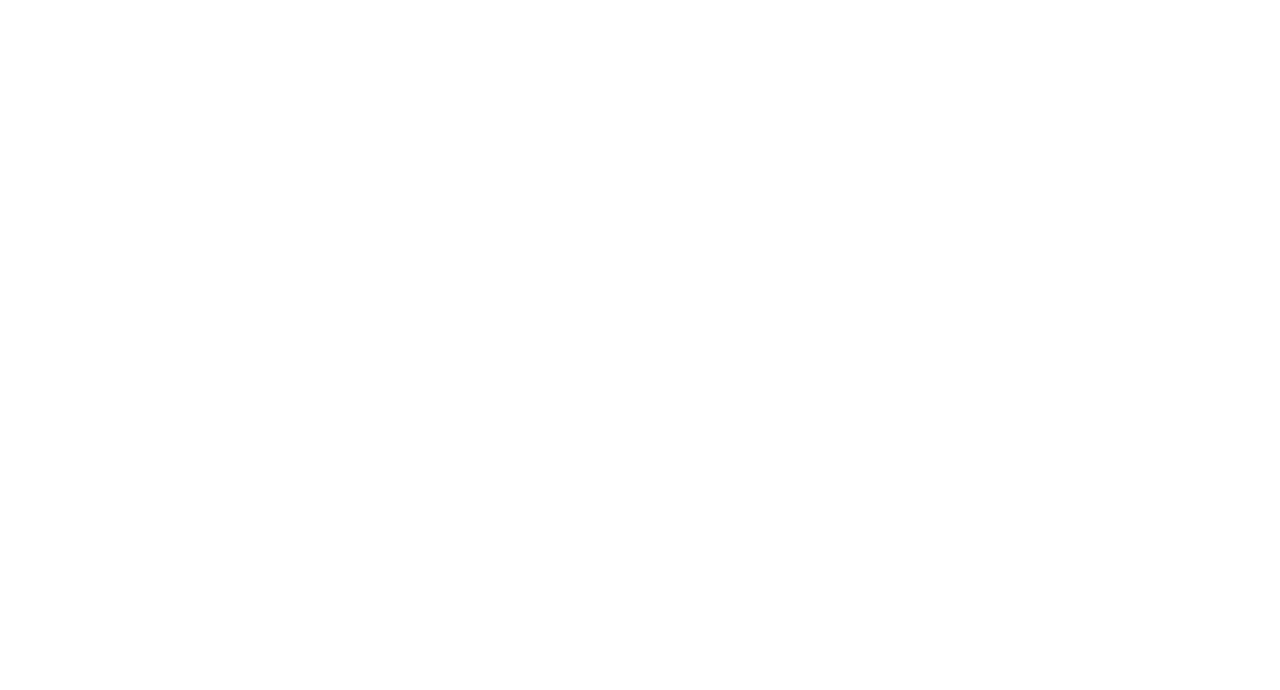
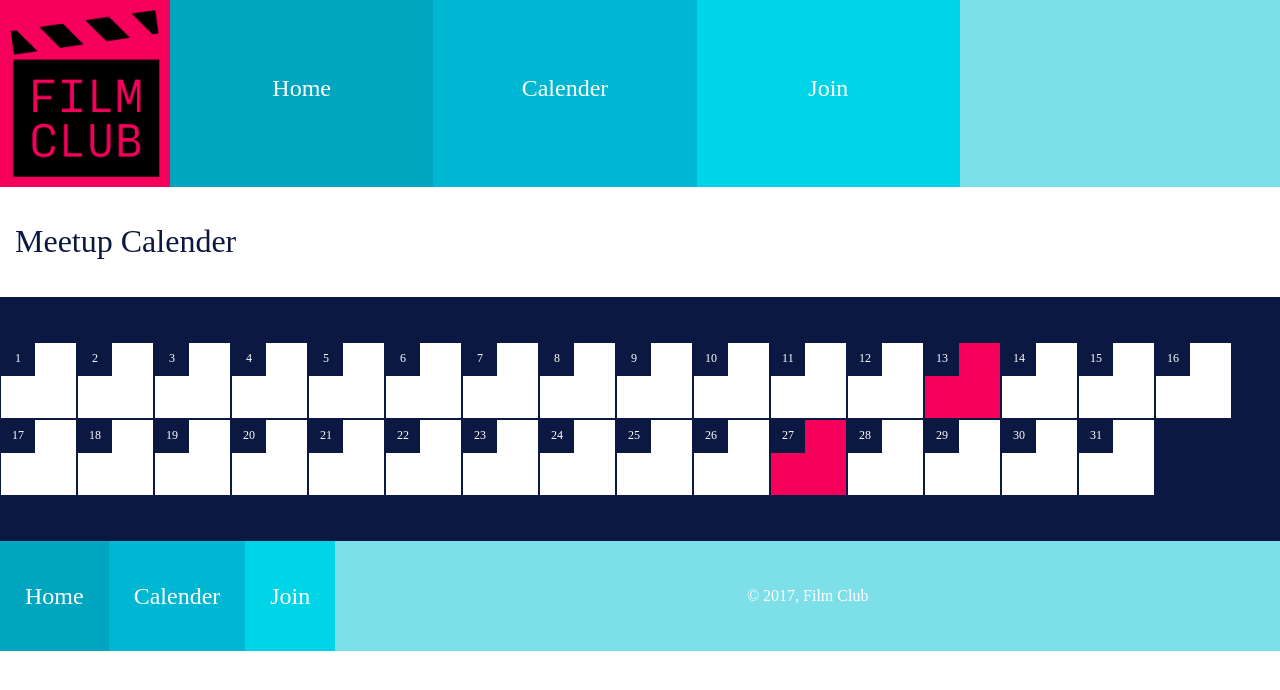
Before and after one commit to keeganthomp/movieReviewWebsite, a plain HTML site: page calender/index.html in a window 1280 px wide. Drawn offline with Linux system fonts and the light colour scheme.

```diff
--- a/calender/index.html
+++ b/calender/index.html
@@ -0,0 +1,141 @@
+<!DOCTYPE html>
+<html lang="en">
+
+<head>
+    <title></title>
+    <meta charset="UTF-8">
+    <meta name="viewport" content="width=device-width, initial-scale=1">
+    <link href="../css/main.css" rel="stylesheet">
+    <link href="../css/calenderStyle.css" rel="stylesheet">
+</head>
+
+<body>
+    <div class="header">
+        <img src="../images/filmclub.png" alt="Film Club">
+        <nav>
+            <a href="../index.html">Home</a>
+            <a href="index.html">Calender</a>
+            <a href="../join/index.html">Join</a>
+        </nav>
+        <div class="blue-bg"></div>
+
+    </div>
+
+    <h1 class="meetup-title">Meetup Calender</h1>
+
+    <div class="calender">
+        <div class="date-wrapper">
+            <div class="date">
+                <p class="dateNumber">1</p>
+            </div>
+            <div class="date">
+                <p class="dateNumber">2</p>
+            </div>
+            <div class="date">
+                <p class="dateNumber">3</p>
+            </div>
+            <div class="date">
+                <p class="dateNumber">4</p>
+            </div>
+            <div class="date">
+                <p class="dateNumber">5</p>
+            </div>
+            <div class="date">
+                <p class="dateNumber">6</p>
+            </div>
+            <div class="date">
+                <p class="dateNumber">7</p>
+            </div>
+            <div class="date">
+                <p class="dateNumber">8</p>
+            </div>
+            <div class="date">
+                <p class="dateNumber">9</p>
+            </div>
+            <div class="date">
+                <p class="dateNumber">10</p>
+            </div>
+            <div class="date">
+                <p class="dateNumber">11</p>
+            </div>
+            <div class="date">
+                <p class="dateNumber">12</p>
+            </div>
+            <div class="date selected">
+                <p class="dateNumber">13</p>
+            </div>
+            <div class="date">
+                <p class="dateNumber">14</p>
+            </div>
+            <div class="date">
+                <p class="dateNumber">15</p>
+            </div>
+            <div class="date">
+                <p class="dateNumber">16</p>
+            </div>
+            <div class="date">
+                <p class="dateNumber">17</p>
+            </div>
+            <div class="date">
+                <p class="dateNumber">18</p>
+            </div>
+            <div class="date">
+                <p class="dateNumber">19</p>
+            </div>
+            <div class="date">
+                <p class="dateNumber">20</p>
+            </div>
+            <div class="date">
+                <p class="dateNumber">21</p>
+            </div>
+            <div class="date">
+                <p class="dateNumber">22</p>
+            </div>
+            <div class="date">
+                <p class="dateNumber">23</p>
+            </div>
+            <div class="date">
+                <p class="dateNumber">24</p>
+            </div>
+            <div class="date">
+                <p class="dateNumber">25</p>
+            </div>
+            <div class="date">
+                <p class="dateNumber">26</p>
+            </div>
+            <div class="date selected">
+                <p class="dateNumber">27</p>
+            </div>
+            <div class="date">
+                <p class="dateNumber">28</p>
+            </div>
+            <div class="date">
+                <p class="dateNumber">29</p>
+            </div>
+            <div class="date">
+                <p class="dateNumber">30</p>
+            </div>
+            <div class="date">
+                <p class="dateNumber">31</p>
+            </div>
+        </div>
+    </div>
+
+
+
+
+
+
+
+    <div class="footer">
+        <nav>
+            <a href="index.html">Home</a>
+            <a href="./calender/index.html">Calender</a>
+            <a href="./join/index.html">Join</a>
+            <p class="copyright">&copy 2017, Film Club</p>
+        </nav>
+    </div>
+
+</body>
+
+</html>
```
Also changed, not shown: index.html (+21 -7 lines), join/index.html (+114 -0 lines).
